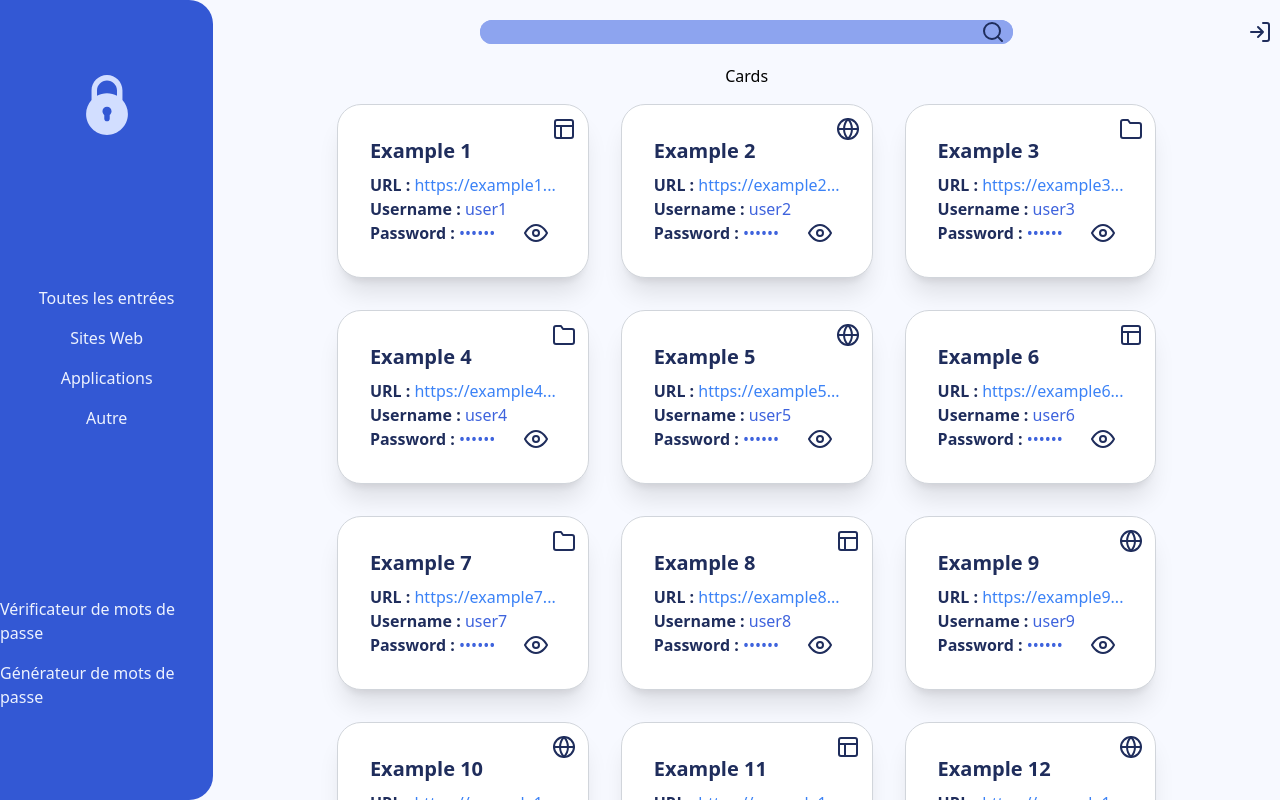
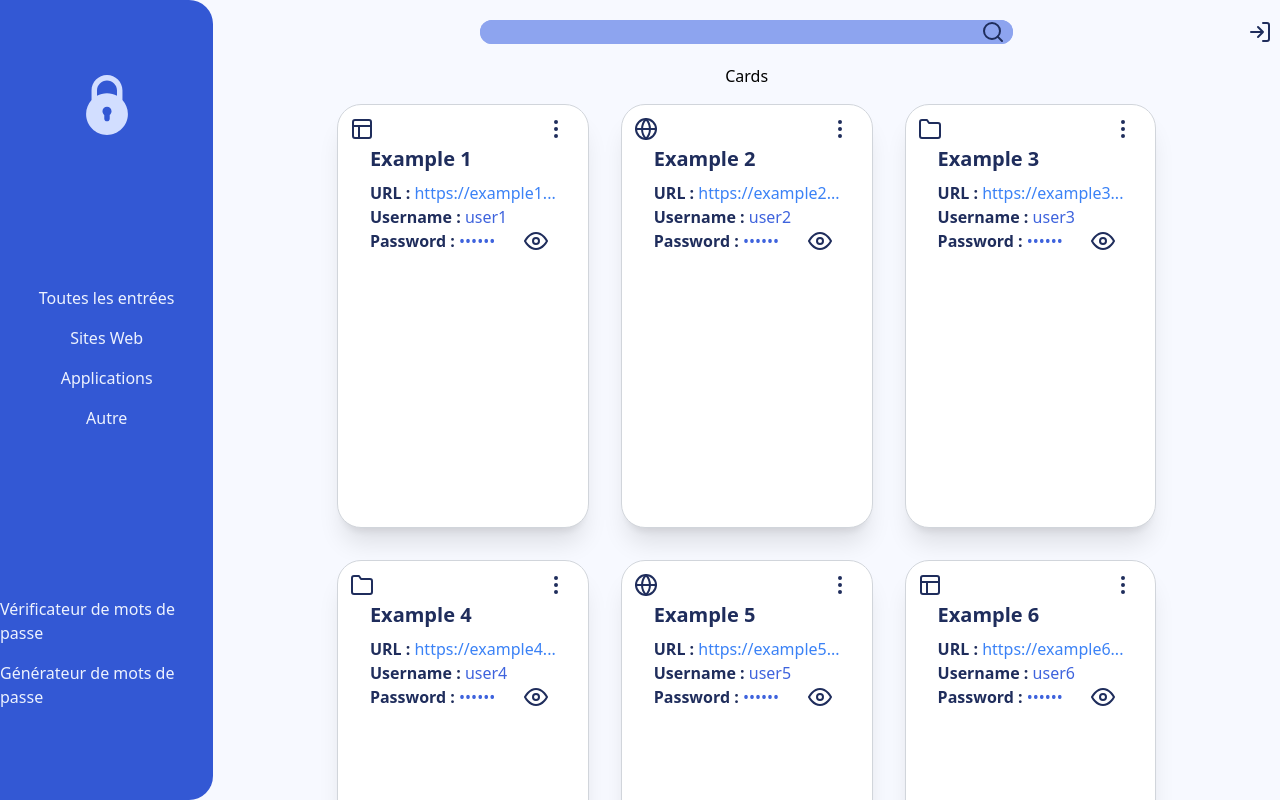
Before and after one commit to Shaktas/Projet-1-React-Express-Front, a React (Vite) app: page / in a window 1280 px wide. Built offline with nearby package versions, Linux system fonts and the light colour scheme.

Commit message:
Dev: Create Flip Card with Modify and Delete buttons

```diff
--- /dev/null
+++ b/src/Components/ActionComponents/MoreButton.jsx
@@ -0,0 +1,23 @@
+import PropTypes from "prop-types";
+import { MoreIcon } from "../../assets/Svg";
+
+function MoreButton({ clickHandler }) {
+  return (
+    <button
+      className="flex justify-center items-center"
+      type="button"
+      role="button"
+      onClick={clickHandler}
+    >
+      <span className="mr-2 text-blue-12">
+        <MoreIcon fill="none" />
+      </span>
+    </button>
+  );
+}
+
+export default MoreButton;
+
+MoreButton.propTypes = {
+  clickHandler: PropTypes.func,
+};
--- /dev/null
+++ b/src/Components/ActionComponents/MoreVerticalButton.jsx
@@ -0,0 +1,23 @@
+import PropTypes from "prop-types";
+import { MoreVerticalIcon } from "../../assets/Svg";
+
+function MoreVerticalButton({ clickHandler }) {
+  return (
+    <button
+      className="flex justify-center items-center"
+      type="button"
+      role="button"
+      onClick={clickHandler}
+    >
+      <span className="mr-2 text-blue-12">
+        <MoreVerticalIcon fill="none" />
+      </span>
+    </button>
+  );
+}
+
+export default MoreVerticalButton;
+
+MoreVerticalButton.propTypes = {
+  clickHandler: PropTypes.func,
+};
--- /dev/null
+++ b/src/Components/Cards/BackCard.jsx
@@ -0,0 +1,34 @@
+import PropTypes from "prop-types";
+import MoreVerticalButton from "../ActionComponents/MoreVerticalButton";
+
+const BackCard = ({ onModify, onDelete, clickFlipHandler }) => {
+  return (
+    <div className="relative min-w-[30vh] min-h-[53vh] rounded-3xl shadow-xl border bg-white border-gray-300 p-8">
+      <div className="absolute top-3 right-3">
+        <MoreVerticalButton clickHandler={clickFlipHandler} />
+      </div>
+      <div className="">
+        <button
+          onClick={onModify}
+          className="w-full py-2 px-4 mb-2 bg-blue-500 text-white rounded hover:bg-blue-600"
+        >
+          Modifier
+        </button>
+        <button
+          onClick={onDelete}
+          className="w-full py-2 px-4 bg-red-500 text-white rounded hover:bg-red-600"
+        >
+          Supprimer
+        </button>
+      </div>
+    </div>
+  );
+};
+
+BackCard.propTypes = {
+  onModify: PropTypes.func.isRequired,
+  onDelete: PropTypes.func.isRequired,
+  clickFlipHandler: PropTypes.func.isRequired,
+};
+
+export default BackCard;
--- a/src/Components/Cards/Card.jsx
+++ b/src/Components/Cards/Card.jsx
@@ -1,85 +1,43 @@
+import { useState } from "react";
+import FrontCard from "./FrontCard";
+import BackCard from "./BackCard";
 import PropTypes from "prop-types";
-import EyeButton from "../ActionComponents/EyeButton";
-import EyeCloseButton from "../ActionComponents/EyeCloseButton";
-import UsePopup from "../Hooks/UsePopup";
-import Modal from "../Modal";
-import { useState, useEffect } from "react";
-import { FolderIcon, GlobeIcon, LayoutIcon } from "../../assets/Svg";
 
 const Card = ({ name, url, username, password, type }) => {
-  const [isEye, setIsEye] = useState(true);
-  const { popupSuccess, modals, pasteHandler } = UsePopup();
-  const [logo, setLogo] = useState("");
+  const [isFlipped, setIsFlipped] = useState(false);
 
-  useEffect(() => {
-    switch (type) {
-      case "Application":
-        setLogo(<LayoutIcon fill="none" />);
-        break;
-      case "Website":
-        setLogo(<GlobeIcon fill="none" />);
-        break;
-      case "Other":
-        setLogo(<FolderIcon fill="none" />);
-        break;
+  const handleFlip = () => {
+    console.log("flip");
 
-      default:
-        setLogo("Error");
-        break;
-    }
-  }, [type]);
-
-  function clickHandler() {
-    setIsEye(!isEye);
-  }
+    setIsFlipped(!isFlipped);
+  };
 
   return (
-    <>
-      {popupSuccess ? <Modal properties={modals.success} /> : ""}
-      <div className="relative min-w-[30vh] rounded-3xl overflow-hidden text-blue-12 bg-white shadow-xl border border-gray-300 p-8 m-4">
-        <div className="absolute top-3 right-3">{logo}</div>
-        <div className="font-bold text-xl mb-2">{name}</div>
-        <p className="text-blue-9 text-base">
-          <strong className="text-blue-12">URL :</strong>{" "}
-          <a href={url} target="_blank" className="text-blue-500">
-            {url.length < 16 ? url : url.slice(0, 16) + "..."}
-          </a>
-        </p>
-        <p className="text-blue-9 text-base">
-          <button
-            className="hover:scale-105 ease-in-out duration-100"
-            role="button"
-            onClick={() => pasteHandler(username)}
-          >
-            <strong className="text-blue-12">Username :</strong>{" "}
-            {username.length < 16 ? username : username.slice(0, 16) + "..."}
-          </button>
-        </p>
-        <div className="text-blue-9 flex justify-between text-base">
-          <div>
-            <button
-              className="hover:scale-105 ease-in-out duration-100"
-              role="button"
-              onClick={() => pasteHandler(password)}
-            >
-              <strong className="text-blue-12">Password :</strong>{" "}
-              {password.length < 10
-                ? !isEye
-                  ? password
-                  : "•".repeat(6)
-                : !isEye
-                ? password.slice(0, 5) + "..."
-                : "•".repeat(8)}
-            </button>
-          </div>
-          {isEye ? (
-            <EyeButton clickHandler={clickHandler} />
-          ) : (
-            <EyeCloseButton clickHandler={clickHandler} />
-          )}
+    <div className="relative [perspective:1000px]">
+      <div
+        className={`relative w-full transition-transform duration-500 [transform-style:preserve-3d] ${
+          isFlipped ? "[transform:rotateY(180deg)]" : ""
+        }`}
+      >
+        <div className="w-full [backface-visibility:hidden]">
+          <FrontCard
+            name={name}
+            url={url}
+            username={username}
+            password={password}
+            type={type}
+            clickFlipHandler={handleFlip}
+          />
+        </div>
+        <div className="absolute -top-0 [backface-visibility:hidden] [transform:rotateY(180deg)]">
+          <BackCard
+            onModify={() => console.log("modify")}
+            onDelete={() => console.log("delete")}
+            clickFlipHandler={handleFlip}
+          />
         </div>
       </div>
-    </>
+    </div>
   );
 };
 
--- a/src/Components/Cards/Cards.jsx
+++ b/src/Components/Cards/Cards.jsx
@@ -3,6 +3,7 @@ import { SearchContext } from "../../Context/SearchContext";
 import Card from "./Card";
 import { useContext } from "react";
 import { useEffect } from "react";
+import PropTypes from "prop-types";
 
 const cardsData = [
   {
@@ -123,6 +124,7 @@ const Cards = ({ filter = "" }) => {
   const { searchTerm } = useContext(SearchContext);
   const [filterCards, setFilterCards] = useState([]);
 
+  useEffect(() => {
     const filterCard = (cards) => {
       let filtered = [...cards];
 
@@ -143,7 +145,6 @@ const Cards = ({ filter = "" }) => {
       setFilterCards(filtered);
     };
 
-  useEffect(() => {
     filterCard(cardsData);
   }, [searchTerm, filter]);
 
@@ -167,3 +168,7 @@ const Cards = ({ filter = "" }) => {
 };
 
 export default Cards;
+
+Cards.propTypes = {
+  filter: PropTypes.string,
+};
--- /dev/null
+++ b/src/Components/Cards/FrontCard.jsx
@@ -0,0 +1,106 @@
+import PropTypes from "prop-types";
+import EyeButton from "../ActionComponents/EyeButton";
+import EyeCloseButton from "../ActionComponents/EyeCloseButton";
+import UsePopup from "../Hooks/UsePopup";
+import Modal from "../Modal";
+import { useState, useEffect } from "react";
+import { FolderIcon, GlobeIcon, LayoutIcon } from "../../assets/Svg";
+import MoreVerticalButton from "../ActionComponents/MoreVerticalButton";
+
+const FrontCard = ({
+  name,
+  url,
+  username,
+  password,
+  type,
+  clickFlipHandler,
+}) => {
+  const [isEye, setIsEye] = useState(true);
+  const { popupSuccess, modals, pasteHandler } = UsePopup();
+  const [logo, setLogo] = useState("");
+
+  useEffect(() => {
+    switch (type) {
+      case "Application":
+        setLogo(<LayoutIcon fill="none" />);
+        break;
+      case "Website":
+        setLogo(<GlobeIcon fill="none" />);
+        break;
+      case "Other":
+        setLogo(<FolderIcon fill="none" />);
+        break;
+
+      default:
+        setLogo("Error");
+        break;
+    }
+  }, [type]);
+
+  function clickHandler() {
+    setIsEye(!isEye);
+  }
+
+  return (
+    <>
+      {popupSuccess ? <Modal properties={modals.success} /> : ""}
+      <div className="relative min-w-[30vh] min-h-[53vh] rounded-3xl text-blue-12 bg-white shadow-xl border border-gray-300 p-8 m-4">
+        <div className="absolute top-3 left-3">{logo}</div>
+        <div className="absolute top-3 right-3">
+          <MoreVerticalButton clickHandler={clickFlipHandler} />
+        </div>
+        <div className="font-bold text-xl my-2">{name}</div>
+        <p className="text-blue-9 text-base">
+          <strong className="text-blue-12">URL :</strong>{" "}
+          <a href={url} target="_blank" className="text-blue-500">
+            {url.length < 16 ? url : url.slice(0, 16) + "..."}
+          </a>
+        </p>
+        <p className="text-blue-9 text-base">
+          <button
+            className="hover:scale-105 ease-in-out duration-100"
+            role="button"
+            onClick={() => pasteHandler(username)}
+          >
+            <strong className="text-blue-12">Username :</strong>{" "}
+            {username.length < 16 ? username : username.slice(0, 16) + "..."}
+          </button>
+        </p>
+        <div className="text-blue-9 flex justify-between text-base">
+          <div>
+            <button
+              className="hover:scale-105 ease-in-out duration-100"
+              role="button"
+              onClick={() => pasteHandler(password)}
+            >
+              <strong className="text-blue-12">Password :</strong>{" "}
+              {password.length < 10
+                ? !isEye
+                  ? password
+                  : "•".repeat(6)
+                : !isEye
+                ? password.slice(0, 5) + "..."
+                : "•".repeat(8)}
+            </button>
+          </div>
+          {isEye ? (
+            <EyeButton clickHandler={clickHandler} />
+          ) : (
+            <EyeCloseButton clickHandler={clickHandler} />
+          )}
+        </div>
+      </div>
+    </>
+  );
+};
+
+export default FrontCard;
+
+FrontCard.propTypes = {
+  name: PropTypes.string.isRequired,
+  url: PropTypes.string.isRequired,
+  username: PropTypes.string.isRequired,
+  password: PropTypes.string.isRequired,
+  type: PropTypes.string.isRequired,
+  clickFlipHandler: PropTypes.func.isRequired,
+};
--- a/src/assets/Svg.jsx
+++ b/src/assets/Svg.jsx
@@ -272,6 +272,80 @@ export const FolderIcon = ({
   </svg>
 );
 
+export const MoreIcon = ({
+  width = "24",
+  height = "24",
+  fill = "fill-current",
+  stroke = "currentColor",
+  strokeWidth = "2",
+  strokeLinecap = "round",
+  strokeLinejoin = "round",
+}) => (
+  <svg
+    xmlns="http://www.w3.org/2000/svg"
+    width={width}
+    height={height}
+    fill={fill}
+    stroke={stroke}
+    strokeLinecap={strokeLinecap}
+    strokeLinejoin={strokeLinejoin}
+    strokeWidth={strokeWidth}
+    className="feather feather-more-horizontal"
+    viewBox="0 0 24 24"
+  >
+    <circle cx="12" cy="12" r="1"></circle>
+    <circle cx="19" cy="12" r="1"></circle>
+    <circle cx="5" cy="12" r="1"></circle>
+  </svg>
+);
+
+export const MoreVerticalIcon = ({
+  width = "24",
+  height = "24",
+  fill = "fill-current",
+  stroke = "currentColor",
+  strokeWidth = "2",
+  strokeLinecap = "round",
+  strokeLinejoin = "round",
+}) => (
+  <svg
+    xmlns="http://www.w3.org/2000/svg"
+    width={width}
+    height={height}
+    fill={fill}
+    stroke={stroke}
+    strokeLinecap={strokeLinecap}
+    strokeLinejoin={strokeLinejoin}
+    strokeWidth={strokeWidth}
+    className="feather feather-more-vertical"
+    viewBox="0 0 24 24"
+  >
+    <circle cx="12" cy="12" r="1"></circle>
+    <circle cx="12" cy="5" r="1"></circle>
+    <circle cx="12" cy="19" r="1"></circle>
+  </svg>
+);
+
+MoreVerticalIcon.propTypes = {
+  fill: PropTypes.string,
+  height: PropTypes.string,
+  width: PropTypes.string,
+  stroke: PropTypes.string,
+  strokeLinecap: PropTypes.string,
+  strokeLinejoin: PropTypes.string,
+  strokeWidth: PropTypes.string,
+};
+
+MoreIcon.propTypes = {
+  fill: PropTypes.string,
+  height: PropTypes.string,
+  width: PropTypes.string,
+  stroke: PropTypes.string,
+  strokeLinecap: PropTypes.string,
+  strokeLinejoin: PropTypes.string,
+  strokeWidth: PropTypes.string,
+};
+
 FolderIcon.propTypes = {
   fill: PropTypes.string,
   height: PropTypes.string,
```
Lines whose indentation alone changed are shown as unchanged.
